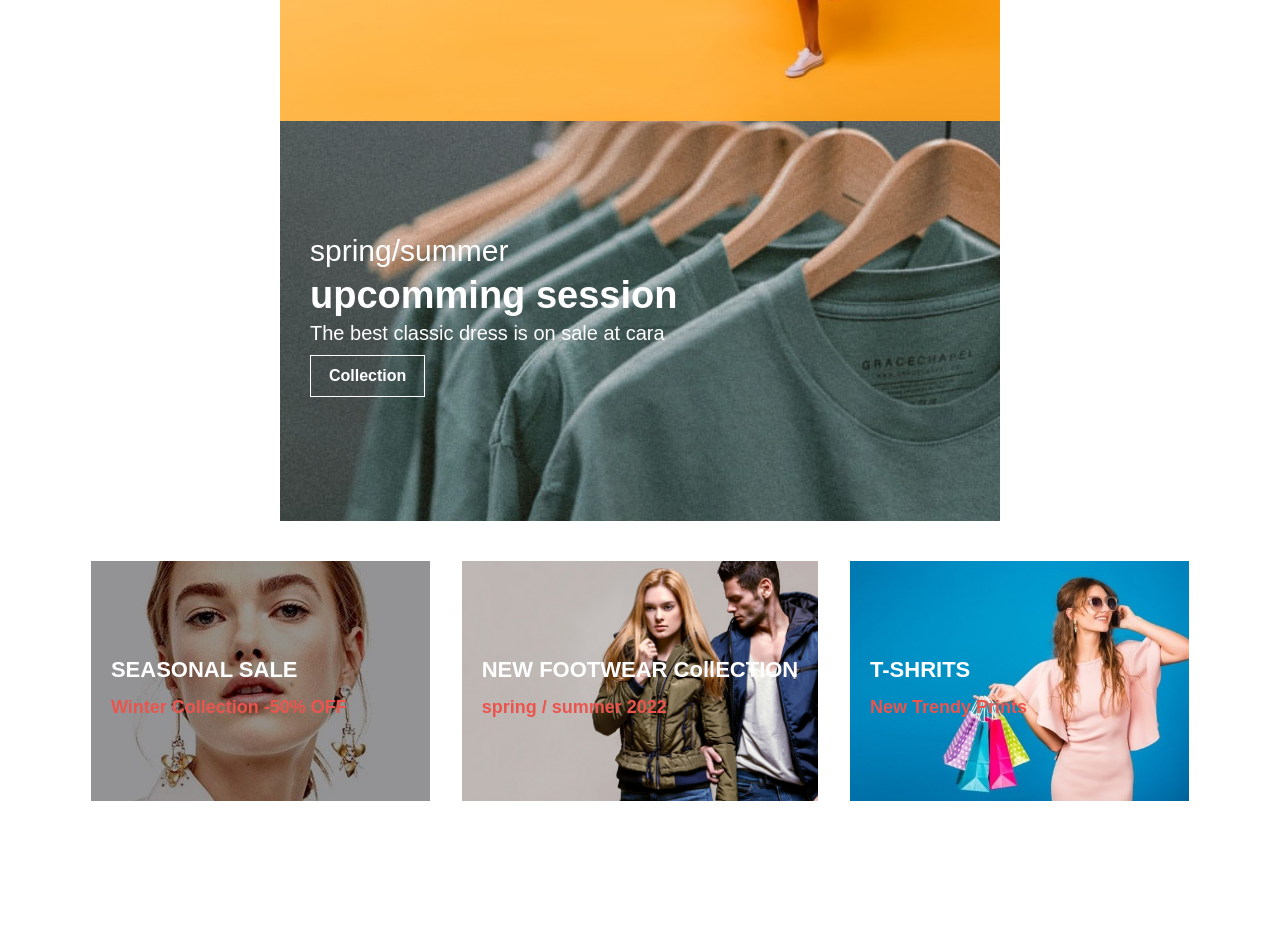
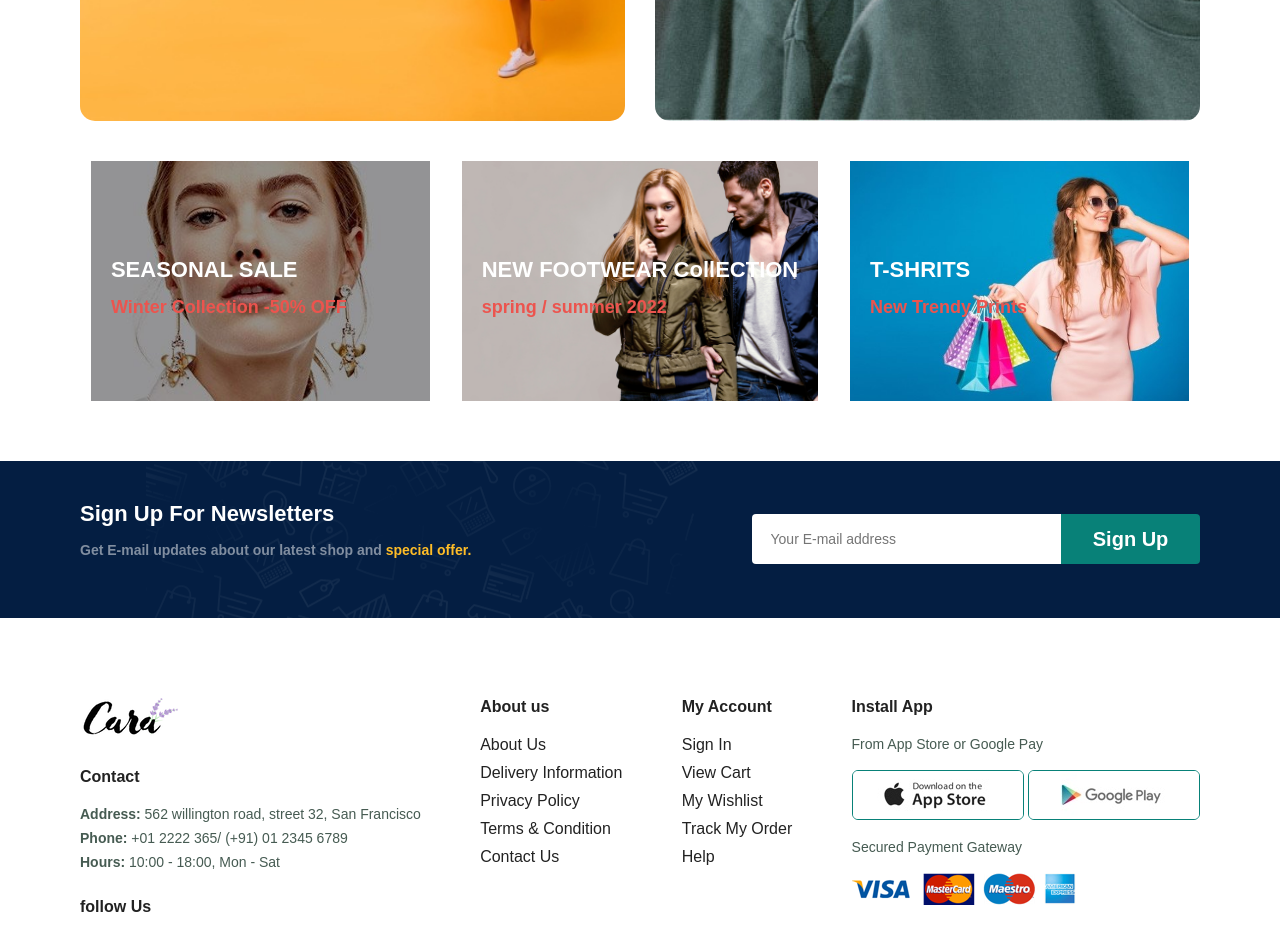
Before and after one commit to Nomad-Rajiv/E-Commerce, a plain HTML site: page index.html in a window 1280 px wide. Shown: the part 3965-4901 px from the top of the page. Before the commit the page ends 4786 px from the top, so only its background shows below. Drawn offline with Linux system fonts and the light colour scheme.

Commit message:
Day-4 add newsletter section and footer section

```diff
--- a/index.html
+++ b/index.html
@@ -399,9 +399,74 @@
   </div>
 </section>
 
+<!-- Newsletter -->
+
+<section id="newsletter" class="section-p1 section-m1">
+  <div class="newsText">
+    <h4>Sign Up For Newsletters</h4>
+    <p>Get E-mail updates about our latest shop and <span>special offer.</span></p>
+  </div>
+  <div class="form">
+    <input type="text" placeholder="Your E-mail address">
+    <button class="normal">Sign Up</button>
+  </div>
+</section>
 
 
+<!-- Footer-section -->
 
+<footer class="section-p1">
+  <div class="col">
+    <img src="./img/logo.png" class="logo" alt="Logo">
+    <h4>Contact</h4>
+    <p><strong>Address:</strong> 562 willington road, street 32, San Francisco</p>
+    <p><strong>Phone:</strong> +01 2222 365/ (+91) 01 2345 6789</p>
+    <p><strong>Hours:</strong> 10:00 - 18:00, Mon - Sat</p>
+    <div class="follow">
+      <h4>follow Us</h4>
+      <div class="icon">
+        <i class="fab fa-facebook-f"></i>
+        <i class="fab fa-twitter"></i>
+        <i class="fab fa-instagram"></i>
+        <i class="fab fa-pinterest-p"></i>
+        <i class="fab fa-youtube"></i>
+      </div>
+    </div>
+  </div>
+
+  <div class="col">
+    <h4>About us</h4>
+    <a href="#">About Us</a>
+    <a href="#">Delivery Information</a>
+    <a href="#">Privacy Policy</a>
+    <a href="#">Terms & Condition</a>
+    <a href="#">Contact Us</a>
+  </div>
+
+  <div class="col">
+    <h4>My Account</h4>
+    <a href="#">Sign In</a>
+    <a href="#">View Cart</a>
+    <a href="#">My Wishlist</a>
+    <a href="#">Track My Order</a>
+    <a href="#">Help</a>
+  </div>
+
+  <div class="col install">
+    <h4>Install App</h4>
+    <p>From App Store or Google Pay</p>
+    <div class="row">
+      <img src="./img/pay/app.jpg" alt="App">
+      <img src="./img/pay/play.jpg" alt="Play">
+    </div>
+    <p>Secured Payment Gateway</p>
+    <img src="./img/pay/pay.png" alt="Pat">
+  </div>
+
+  <div class="copyright">
+    <p>@2024, Tech-2 etc - HTML CSS E-Commerce Template</p>
+  </div>
+</footer>
 
 
 
--- a/style.css
+++ b/style.css
@@ -38,7 +38,7 @@ p {
 button.normal{
   font-size: 20px;
   font-weight: 600;
-  padding: 15px 30px;
+  padding: 12px 30px;
   color: #000;
   background-color: #fff;
   border-radius: 4px;
@@ -46,6 +46,7 @@ button.normal{
   border: none;
   outline: none;
   transition: 0.2s ease;
+  width: 40%;
 }
 
 button.white{
@@ -327,7 +328,10 @@ body {
 #sm-banner{
   display: flex;
   justify-content: space-around;
-  flex-wrap: wrap;
+  /* flex-wrap: wrap; */
+  gap: 30px;
+
+  border-radius: 15px;
 }
 
 #sm-banner .banner-box{
@@ -336,11 +340,13 @@ body {
   justify-content: center;
   align-items: flex-start;
   background-image: url(./img/banner/b17.jpg);
-  min-width: 720px;
+  width: 550px;
   height: 50vh;
   background-size: cover;
   background-position: center;
-  padding: 30px;
+  padding: 20px;
+  border-radius: 15px;
+
 }
 
 #sm-banner .banner-box2{
@@ -417,3 +423,123 @@ body {
   font-weight: 800;
   font-size: 18px;
 }
+
+/* Newsletter */
+#newsletter{
+  display: flex;
+  justify-content: space-between;
+  flex-wrap: wrap;
+  align-items: center;
+  background-image: url(./img/banner/b14.png);
+  background-repeat: no-repeat;
+  background-position: 20% 30%;
+  background-color: #041e42;
+
+}
+
+#newsletter h4{
+  font-size: 22px;
+  font-weight: 700;
+  color: #fff;
+}
+
+#newsletter p{
+  font-size: 14px;
+  font-weight: 600;
+  color: #818ea0;
+}
+
+#newsletter p span{
+  color: #ffbd27;
+}
+
+#newsletter .form{
+  display: flex;
+  width: 40%;
+  /* gap: 10px; */
+}
+
+#newsletter input{
+  height: 3.125rem;
+  padding: 0 1.25em;
+  font-size: 14px;
+  width: 100%;
+  border: 1px solid transparent;
+  border-radius: 4px;
+  outline: none;
+  border-top-right-radius: 0;
+  border-bottom-right-radius: 0;
+}
+#newsletter button{
+  background-color: #088178;
+  color: #fff;
+  white-space: nowrap;
+  border-top-left-radius: 0;
+  border-bottom-left-radius: 0;
+}
+
+/* Footer */
+
+footer{
+  display: flex;
+  flex-wrap: wrap;
+  justify-content: space-between;
+}
+
+
+footer .col{
+  display: flex;
+  flex-direction: column;
+  align-items: flex-start;
+  margin-bottom: 20px;
+
+}
+
+footer .logo{
+  margin-bottom: 30px;
+}
+
+footer h4{
+  font-size: 16px;
+  padding-bottom: 20px;
+}
+
+footer p{
+  font-size: 14px;
+  margin: 0 0 8px 0;
+}
+
+footer a{
+  font-size: 16px;
+  text-decoration: none;
+  color: #222;
+  margin-bottom: 10px;
+}
+
+footer .follow{
+  margin-top: 20px;
+}
+footer .follow i{
+  color: #465b52;
+  padding-right: 4px;
+  cursor: pointer;
+}
+
+footer .install .row img{
+  border: 1px solid #088178;
+  border-radius: 6px;
+}
+
+footer .install img{
+  margin: 10px 0 15px 0;
+}
+
+footer .follow i:hover,
+footer a:hover{
+  color: #088178;
+}
+
+footer .copyright{
+  text-align: center;
+  width: 100%;
+}
```
